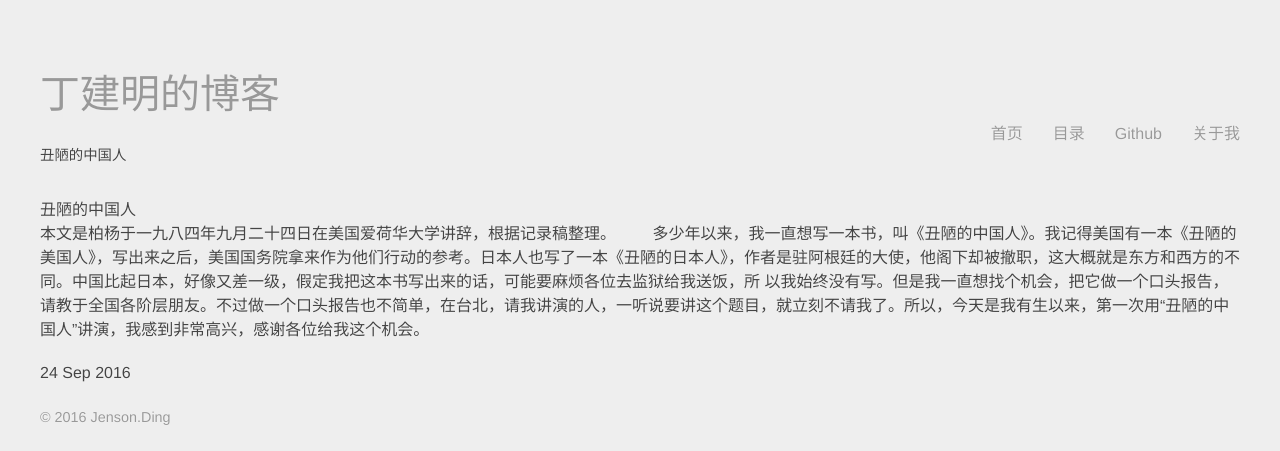
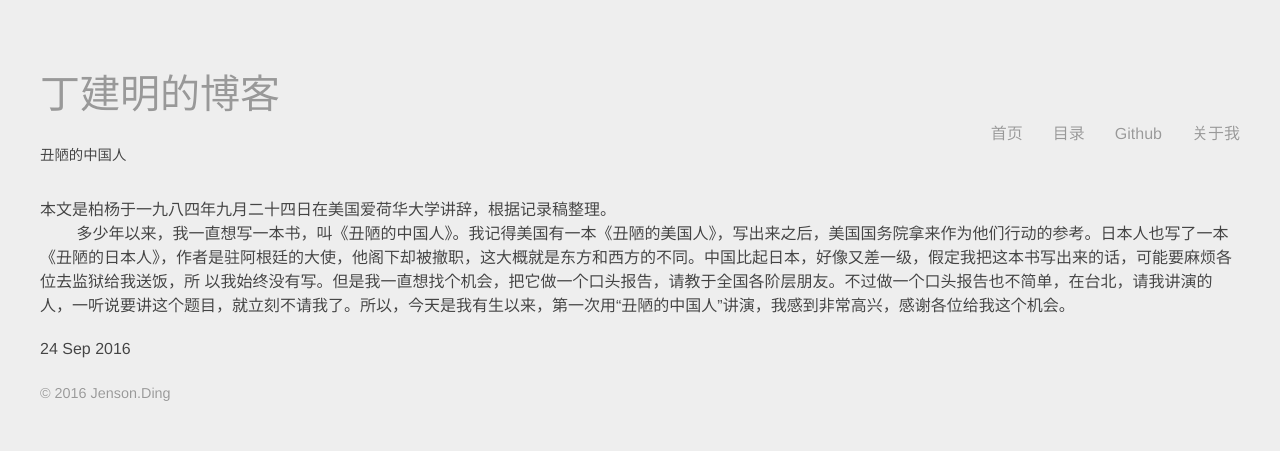
Before and after one commit to Jenson1991/Jenson1991.github.io, a Jekyll site: the page built from _posts/2016-09-24-ugly-chinese.html, in a window 1280 px wide, cut to the strip 0-451 px from the top of the page. Built offline with Jekyll 4.4.1, drawn with Linux system fonts in a browser that asks for light colours; nearby versions of some CDN libraries; library files that are not in the unit come from our copies; comment, search, counter and statistics services are not loaded.

Commit message:
ugly chinese change

```diff
--- a/_posts/2016-09-24-ugly-chinese.html
+++ b/_posts/2016-09-24-ugly-chinese.html
@@ -3,11 +3,9 @@ layout: default
 title: 丑陋的中国人
 ---
 　　<h2>{{ page.title }}</h2>
-　　<p>丑陋的中国人</p>
+　　<p>本文是柏杨于一九八四年九月二十四日在美国爱荷华大学讲辞，根据记录稿整理。</p>
 	<p>
-
-    本文是柏杨于一九八四年九月二十四日在美国爱荷华大学讲辞，根据记录稿整理。
-　　多少年以来，我一直想写一本书，叫《丑陋的中国人》。我记得美国有一本《丑陋的美国人》，写出来之后，美国国务院拿来作为他们行动的参考。日本人也写了一本《丑陋的日本人》，作者是驻阿根廷的大使，他阁下却被撤职，这大概就是东方和西方的不同。中国比起日本，好像又差一级，假定我把这本书写出来的话，可能要麻烦各位去监狱给我送饭，所
+　　 多少年以来，我一直想写一本书，叫《丑陋的中国人》。我记得美国有一本《丑陋的美国人》，写出来之后，美国国务院拿来作为他们行动的参考。日本人也写了一本《丑陋的日本人》，作者是驻阿根廷的大使，他阁下却被撤职，这大概就是东方和西方的不同。中国比起日本，好像又差一级，假定我把这本书写出来的话，可能要麻烦各位去监狱给我送饭，所
 以我始终没有写。但是我一直想找个机会，把它做一个口头报告，请教于全国各阶层朋友。不过做一个口头报告也不简单，在台北，请我讲演的人，一听说要讲这个题目，就立刻不请我了。所以，今天是我有生以来，第一次用“丑陋的中国人”讲演，我感到非常高兴，感谢各位给我这个机会。
 </p>
 　　<p>{{ page.date | date_to_string }}</p>
```
